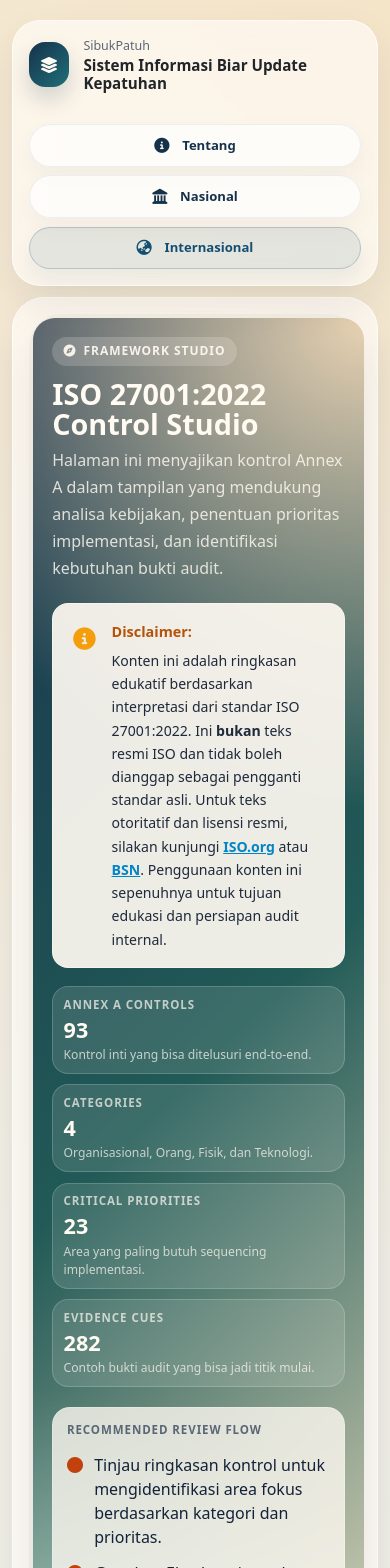
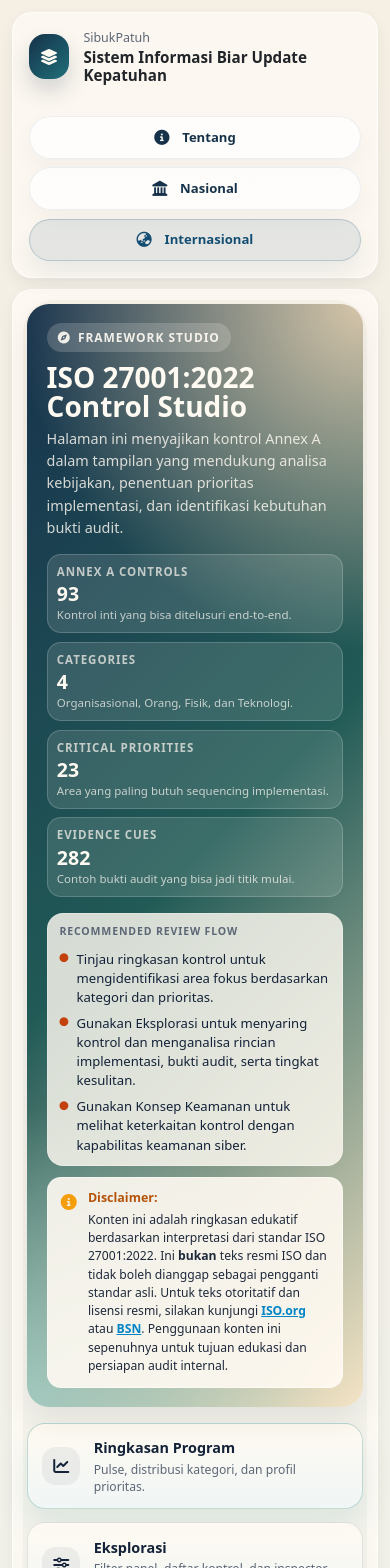
Before and after one commit to lintanggraha/sibukpatuh, a Vue app: page /frameworks/iso27001 in a window 390 px wide. Shown: the top 1568 px of the page. Built offline with nearby package versions, Linux system fonts and the light colour scheme.

Commit message:
Improve scroll performance and compact ISO hero

```diff
--- a/src/components/App.vue
+++ b/src/components/App.vue
@@ -213,6 +213,7 @@ export default {
 
 html {
   scroll-padding-top: 1rem;
+  scroll-behavior: auto;
   overflow-x: hidden;
 }
 
@@ -261,6 +262,8 @@ body::-webkit-scrollbar-thumb:active {
 .pbi-list,
 .orj-list {
   overflow-y: auto;
+  -webkit-overflow-scrolling: touch;
+  overscroll-behavior: contain;
   scrollbar-width: thin;
   scrollbar-color: rgba(20, 78, 114, 0.15) transparent;
 }
@@ -310,7 +313,9 @@ body::-webkit-scrollbar-thumb:active {
 .cob-item,
 .pbi-item,
 .orj-item {
-  contain: style paint;
+  contain: layout style paint;
+  content-visibility: auto;
+  contain-intrinsic-size: auto 84px;
 }
 
 /* Page transition animations - simple and fast */
@@ -344,16 +349,6 @@ body {
   min-height: 100vh;
   color: var(--ink);
   background:
-    radial-gradient(
-      circle at top right,
-      rgba(242, 206, 145, 0.34),
-      transparent 26%
-    ),
-    radial-gradient(
-      circle at left center,
-      rgba(141, 199, 203, 0.24),
-      transparent 24%
-    ),
     linear-gradient(180deg, var(--canvas-top) 0%, var(--canvas-bottom) 100%);
 }
 
@@ -371,8 +366,7 @@ body {
   border: 1px solid rgba(255, 255, 255, 0.72);
   border-radius: 28px;
   background: rgba(255, 251, 246, 0.7);
-  box-shadow: 0 18px 40px rgba(15, 23, 42, 0.08);
-  backdrop-filter: blur(16px);
+  box-shadow: 0 10px 24px rgba(15, 23, 42, 0.07);
 }
 
 .framework-brand {
@@ -544,8 +538,7 @@ body {
   border-radius: 32px;
   border: 1px solid rgba(255, 255, 255, 0.72);
   background: var(--shell);
-  box-shadow: 0 24px 48px rgba(15, 23, 42, 0.08);
-  backdrop-filter: blur(16px);
+  box-shadow: 0 12px 28px rgba(15, 23, 42, 0.07);
 }
 
 .route-wrapper {
@@ -555,6 +548,137 @@ body {
 
 .alert ul {
   margin-bottom: 0;
+}
+
+/* Scroll performance guardrails.
+   Large backdrop blurs and oversized shadows repaint heavily while scrolling,
+   especially in Firefox and mobile browsers. Keep the visual language, but use
+   cheap translucent surfaces instead of live glass effects. */
+.framework-header,
+.framework-page,
+.framework-dropdown,
+.frx-disclaimer,
+.about-card,
+.iso-metric,
+.iso-side-card,
+.modal-overlay {
+  -webkit-backdrop-filter: none !important;
+  backdrop-filter: none !important;
+}
+
+.iso-panel,
+.sej-panel,
+.nst-panel,
+.cob-panel,
+.pbi-panel,
+.orj-panel,
+.frx-card,
+.about-card {
+  box-shadow: 0 8px 18px rgba(15, 23, 42, 0.055) !important;
+}
+
+.iso-detail-body,
+.sej-inspector-body,
+.nst-inspector-body,
+.cob-inspector-body,
+.pbi-inspector-body,
+.orj-inspector-body {
+  -webkit-overflow-scrolling: touch;
+  overscroll-behavior: contain;
+}
+
+@media (max-width: 767.98px) {
+  .framework-shell {
+    padding: 0.75rem 0 1rem;
+  }
+
+  .framework-header {
+    border-radius: 20px;
+    box-shadow: 0 6px 16px rgba(15, 23, 42, 0.06);
+  }
+
+  .framework-page {
+    padding: 0.65rem;
+    border-radius: 20px;
+    box-shadow: 0 6px 16px rgba(15, 23, 42, 0.055);
+  }
+
+  .iso-list,
+  .sej-list,
+  .nst-list,
+  .cob-list,
+  .pbi-list,
+  .orj-list,
+  .iso-detail-body,
+  .sej-inspector-body,
+  .nst-inspector-body,
+  .cob-inspector-body,
+  .pbi-inspector-body,
+  .orj-inspector-body {
+    max-height: none !important;
+    overflow: visible !important;
+    padding-right: 0 !important;
+  }
+
+  .iso-inspector-panel,
+  .sej-inspector,
+  .nst-inspector,
+  .cob-inspector,
+  .pbi-inspector,
+  .orj-inspector {
+    min-height: auto !important;
+    max-height: none !important;
+  }
+
+  .framework-nav-toggle,
+  .iso-tab,
+  .sej-tab,
+  .nst-tab,
+  .cob-tab,
+  .pbi-tab,
+  .orj-tab {
+    transition:
+      background-color 0.12s ease,
+      border-color 0.12s ease,
+      color 0.12s ease !important;
+  }
+
+  .framework-nav-toggle:hover,
+  .framework-nav-toggle:focus,
+  .framework-nav-group.show .framework-nav-toggle,
+  .iso-bar.jump:hover,
+  .sej-bar:hover,
+  .sej-hotspot:hover,
+  .sej-family:hover,
+  .orj-bar:hover,
+  .orj-family:hover,
+  .frx-card:hover,
+  .about-card:hover,
+  .feature-item:hover,
+  .btn-contact:hover {
+    transform: none !important;
+  }
+
+  .fade-enter-active,
+  .fade-leave-active {
+    transition: opacity 0.12s ease !important;
+  }
+
+  .fade-enter-from,
+  .fade-leave-to {
+    transform: none !important;
+  }
+}
+
+@media (prefers-reduced-motion: reduce) {
+  *,
+  *::before,
+  *::after {
+    animation-duration: 0.01ms !important;
+    animation-iteration-count: 1 !important;
+    scroll-behavior: auto !important;
+    transition-duration: 0.01ms !important;
+  }
 }
 
 @media (max-width: 1440px) {
--- a/src/views/Iso27001.vue
+++ b/src/views/Iso27001.vue
@@ -20,13 +20,6 @@
           <span class="iso-kicker"><i class="fas fa-compass"></i>Framework Studio</span>
           <h1 class="iso-title">ISO 27001:2022 Control Studio</h1>
           <p class="iso-lede">Halaman ini menyajikan kontrol Annex A dalam tampilan yang mendukung analisa kebijakan, penentuan prioritas implementasi, dan identifikasi kebutuhan bukti audit.</p>
-          <div class="iso-disclaimer-banner">
-            <div class="iso-disclaimer-icon"><i class="fas fa-info-circle"></i></div>
-            <div class="iso-disclaimer-content">
-              <strong>Disclaimer:</strong>
-              <span>Konten ini adalah ringkasan edukatif berdasarkan interpretasi dari standar ISO 27001:2022. Ini <b>bukan</b> teks resmi ISO dan tidak boleh dianggap sebagai pengganti standar asli. Untuk teks otoritatif dan lisensi resmi, silakan kunjungi <a href="https://www.iso.org/standard/27001" target="_blank" rel="noopener noreferrer">ISO.org</a> atau <a href="https://www.bsn.go.id" target="_blank" rel="noopener noreferrer">BSN</a>. Penggunaan konten ini sepenuhnya untuk tujuan edukasi dan persiapan audit internal.</span>
-            </div>
-          </div>
           <div class="iso-metric-grid">
             <div class="iso-metric"><label>Annex A Controls</label><strong>{{ totalControls }}</strong><span>Kontrol inti yang bisa ditelusuri end-to-end.</span></div>
             <div class="iso-metric"><label>Categories</label><strong>{{ domainBreakdown.length }}</strong><span>Organisasional, Orang, Fisik, dan Teknologi.</span></div>
@@ -41,6 +34,13 @@
               <div><i class="fas fa-circle"></i><span>Tinjau ringkasan kontrol untuk mengidentifikasi area fokus berdasarkan kategori dan prioritas.</span></div>
               <div><i class="fas fa-circle"></i><span>Gunakan Eksplorasi untuk menyaring kontrol dan menganalisa rincian implementasi, bukti audit, serta tingkat kesulitan.</span></div>
               <div><i class="fas fa-circle"></i><span>Gunakan Konsep Keamanan untuk melihat keterkaitan kontrol dengan kapabilitas keamanan siber.</span></div>
+            </div>
+          </div>
+          <div class="iso-disclaimer-banner">
+            <div class="iso-disclaimer-icon"><i class="fas fa-info-circle"></i></div>
+            <div class="iso-disclaimer-content">
+              <strong>Disclaimer:</strong>
+              <span>Konten ini adalah ringkasan edukatif berdasarkan interpretasi dari standar ISO 27001:2022. Ini <b>bukan</b> teks resmi ISO dan tidak boleh dianggap sebagai pengganti standar asli. Untuk teks otoritatif dan lisensi resmi, silakan kunjungi <a href="https://www.iso.org/standard/27001" target="_blank" rel="noopener noreferrer">ISO.org</a> atau <a href="https://www.bsn.go.id" target="_blank" rel="noopener noreferrer">BSN</a>. Penggunaan konten ini sepenuhnya untuk tujuan edukasi dan persiapan audit internal.</span>
             </div>
           </div>
         </div>
@@ -334,31 +334,32 @@ export default {
 <style scoped>
 .iso-page{--ink:#132238;--muted:#5c6776;--line:rgba(19,34,56,.1);--soft:rgba(255,250,242,.95);--shell:linear-gradient(180deg,#f7f2e8 0%,#edf5f5 100%);color:var(--ink);padding:.25rem;border-radius:32px;background:var(--shell)}
 .iso-shell{display:grid;gap:1rem}
-.iso-hero{display:grid;grid-template-columns:1.6fr .9fr;gap:1.25rem;align-items:stretch;min-height:368px;padding:1.45rem;border-radius:28px;overflow:hidden;position:relative;background:radial-gradient(circle at top right,rgba(255,226,189,.9),transparent 32%),radial-gradient(circle at bottom left,rgba(173,223,217,.7),transparent 28%),linear-gradient(135deg,#17324d 0%,#215a56 50%,#f4e4c5 100%);box-shadow:0 20px 44px rgba(15,23,42,.09)}
+.iso-hero{display:grid;grid-template-columns:1.55fr .9fr;gap:1rem;align-items:start;min-height:300px;padding:1.15rem;border-radius:28px;overflow:hidden;position:relative;background:radial-gradient(circle at top right,rgba(255,226,189,.82),transparent 30%),radial-gradient(circle at bottom left,rgba(173,223,217,.62),transparent 26%),linear-gradient(135deg,#17324d 0%,#215a56 50%,#f4e4c5 100%);box-shadow:0 14px 30px rgba(15,23,42,.08)}
 .iso-hero>*{position:relative;z-index:1}
 .iso-kicker{display:inline-flex;align-items:center;gap:.45rem;padding:.35rem .7rem;border-radius:999px;background:rgba(255,250,242,.18);color:rgba(255,250,242,.92);font-size:.75rem;font-weight:700;text-transform:uppercase;letter-spacing:.08em}
-.iso-title{margin:1rem 0 .7rem;color:#fffaf2;font-size:clamp(2rem,3.8vw,3rem);font-weight:800;line-height:1.04}
-.iso-lede{margin:0;max-width:680px;color:rgba(255,250,242,.82);line-height:1.7}
-.iso-disclaimer-banner{margin-top:1.25rem;padding:1rem 1.25rem;border-radius:16px;background:rgba(255,250,242,.92);border:1px solid rgba(255,255,255,.4);display:flex;gap:1rem;align-items:flex-start}
-.iso-disclaimer-icon{color:#f59e0b;font-size:1.4rem;flex-shrink:0;margin-top:2px}
-.iso-disclaimer-content{color:#1e293b;font-size:.88rem;line-height:1.65}
-.iso-disclaimer-content strong{display:block;margin-bottom:.35rem;color:#b45309;font-size:.9rem}
+.iso-title{margin:.8rem 0 .55rem;color:#fffaf2;font-size:clamp(1.85rem,3.2vw,2.6rem);font-weight:800;line-height:1.04}
+.iso-lede{margin:0;max-width:680px;color:rgba(255,250,242,.82);line-height:1.55;font-size:.94rem}
+.iso-disclaimer-banner{padding:.72rem .82rem;border-radius:14px;background:rgba(255,250,242,.9);border:1px solid rgba(255,255,255,.4);display:flex;gap:.7rem;align-items:flex-start}
+.iso-disclaimer-icon{color:#f59e0b;font-size:1rem;flex-shrink:0;margin-top:1px}
+.iso-disclaimer-content{color:#1e293b;font-size:.76rem;line-height:1.5}
+.iso-disclaimer-content strong{display:block;margin-bottom:.18rem;color:#b45309;font-size:.78rem}
 .iso-disclaimer-content a{color:#0284c7;text-decoration:underline;font-weight:600}
 .iso-disclaimer-content a:hover{color:#0369a1}
-.iso-metric-grid{display:grid;grid-template-columns:repeat(4,1fr);gap:.65rem;margin-top:1.15rem}
-.iso-metric{padding:.68rem .74rem;border-radius:16px;background:rgba(255,250,242,.12);border:1px solid rgba(255,255,255,.18);backdrop-filter:blur(6px);min-height:96px;display:flex;flex-direction:column;justify-content:flex-start}
+.iso-metric-grid{display:grid;grid-template-columns:repeat(4,1fr);gap:.55rem;margin-top:.9rem}
+.iso-metric{padding:.58rem .64rem;border-radius:14px;background:rgba(255,250,242,.12);border:1px solid rgba(255,255,255,.18);backdrop-filter:blur(6px);min-height:82px;display:flex;flex-direction:column;justify-content:flex-start}
 .iso-metric label,.iso-side-card label,.iso-panel-copy strong{display:block;font-size:.72rem;font-weight:700;text-transform:uppercase;letter-spacing:.08em}
-.iso-metric label{color:rgba(255,250,242,.7);margin-bottom:.35rem}
-.iso-metric strong{display:block;color:#fffaf2;font-size:1.5rem;font-weight:800;line-height:1}
-.iso-metric span{display:block;margin-top:.35rem;color:rgba(255,250,242,.72);font-size:.76rem}
-.iso-side-stack{display:grid;gap:.95rem}
-.iso-side-card{padding:.8rem .86rem;border-radius:18px;background:rgba(255,250,242,.78);border:1px solid rgba(255,255,255,.24);backdrop-filter:blur(12px);min-height:142px}
-.iso-side-card label{color:var(--muted);margin-bottom:.45rem}
+.iso-metric label{color:rgba(255,250,242,.7);margin-bottom:.24rem}
+.iso-metric strong{display:block;color:#fffaf2;font-size:1.32rem;font-weight:800;line-height:1}
+.iso-metric span{display:block;margin-top:.26rem;color:rgba(255,250,242,.72);font-size:.72rem;line-height:1.42}
+.iso-side-stack{display:grid;gap:.65rem;align-content:start}
+.iso-side-card{padding:.68rem .74rem;border-radius:16px;background:rgba(255,250,242,.82);border:1px solid rgba(255,255,255,.24);backdrop-filter:blur(12px);min-height:auto}
+.iso-side-card label{color:var(--muted);margin-bottom:.3rem;font-size:.66rem}
 .iso-side-card h3{margin:0;font-size:1rem;font-weight:800}
 .iso-side-card p{margin:.55rem 0 0;color:var(--muted);line-height:1.55;font-size:.84rem}
-.iso-bullets{display:grid;gap:.7rem;margin-top:.95rem}
-.iso-bullets div{display:grid;grid-template-columns:auto 1fr;gap:.7rem;align-items:start}
-.iso-bullets i{color:#c2410c;margin-top:.25rem}
+.iso-bullets{display:grid;gap:.46rem;margin-top:.58rem}
+.iso-bullets div{display:grid;grid-template-columns:auto 1fr;gap:.52rem;align-items:start}
+.iso-bullets i{color:#c2410c;margin-top:.28rem;font-size:.55rem}
+.iso-bullets span{font-size:.82rem;line-height:1.45}
 .iso-nav{display:grid;grid-template-columns:repeat(3,1fr);gap:.85rem}
 .iso-tab{display:grid;grid-template-columns:auto 1fr;gap:.85rem;align-items:center;padding:.82rem .88rem;border-radius:18px;border:1px solid var(--line);background:linear-gradient(180deg,rgba(255,250,242,.94) 0%,rgba(239,245,246,.94) 100%);text-align:left;color:var(--ink);box-shadow:0 12px 24px rgba(15,23,42,.04);cursor:pointer}
 .iso-tab.active{border-color:rgba(15,118,110,.24);box-shadow:0 18px 30px rgba(15,118,110,.1)}
@@ -465,8 +466,8 @@ export default {
 .iso-selected-count span{display:block;margin-top:.15rem;color:rgba(255,250,242,.72);font-size:.72rem;text-transform:uppercase;letter-spacing:.08em;font-weight:700}
 .iso-concept-workspace{display:grid;grid-template-columns:.9fr 1.1fr;gap:1rem}
 
-@media (max-width:1440px){.iso-hero { min-height: 280px; padding: 1.25rem; } .iso-title { font-size: clamp(1.8rem, 3.2vw, 2.5rem); margin: 0.8rem 0 0.5rem; } .iso-metric { min-height: 80px; padding: 0.55rem 0.65rem; } .iso-metric strong { font-size: 1.35rem; } .iso-list, .iso-inspector-panel { min-height: auto; max-height: 520px; }}
-@media (max-height:850px) and (min-width:1024px){.iso-hero { min-height: 240px; padding: 1.15rem; } .iso-metric-grid { margin-top: 0.6rem; } .iso-list, .iso-inspector-panel { max-height: calc(100vh - 280px); } .iso-detail-body { padding-top: 0.5rem; }}
+@media (max-width:1440px){.iso-hero { min-height: 260px; padding: 1rem; } .iso-title { font-size: clamp(1.75rem, 3vw, 2.35rem); margin: .65rem 0 .42rem; } .iso-lede { font-size: .9rem; } .iso-metric { min-height: 76px; padding: .5rem .58rem; } .iso-metric strong { font-size: 1.22rem; } .iso-list, .iso-inspector-panel { min-height: auto; max-height: 520px; }}
+@media (max-height:850px) and (min-width:1024px){.iso-hero { min-height: 220px; padding: .95rem; } .iso-metric-grid { margin-top: .55rem; } .iso-list, .iso-inspector-panel { max-height: calc(100vh - 280px); } .iso-detail-body { padding-top: .5rem; }}
 @media (max-width:1199.98px){.iso-hero,.iso-metric,.iso-side-card{min-height:auto}.iso-hero,.iso-nav,.iso-grid.two,.iso-workspace,.iso-concept-workspace,.iso-metric-grid,.iso-type-grid,.iso-quick-themes{grid-template-columns:1fr}.iso-bar{grid-template-columns:1fr}}
 @media (max-width:1599.98px){.iso-concept-board{grid-template-columns:repeat(3,minmax(0,1fr))}}
 @media (max-width:991.98px){.iso-concept-board{grid-template-columns:repeat(2,minmax(0,1fr))}}
```
Also changed, not shown: src/router/index.js (+7 -2 lines).
